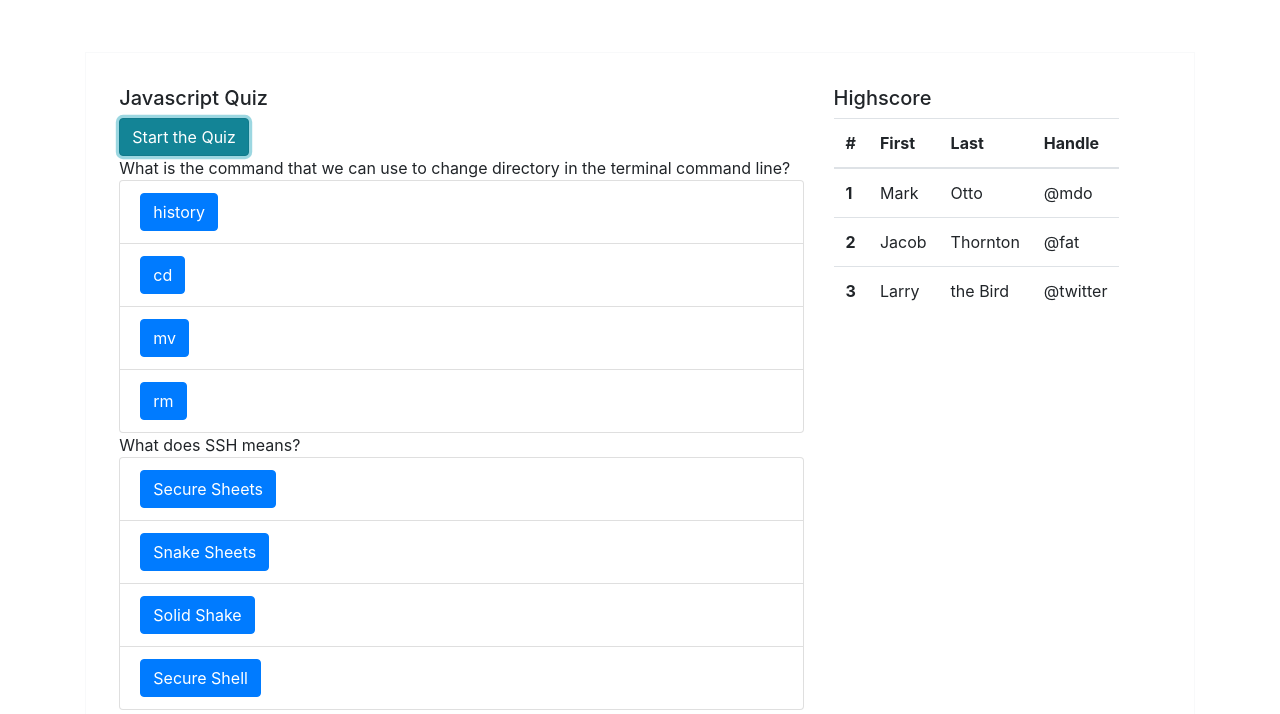
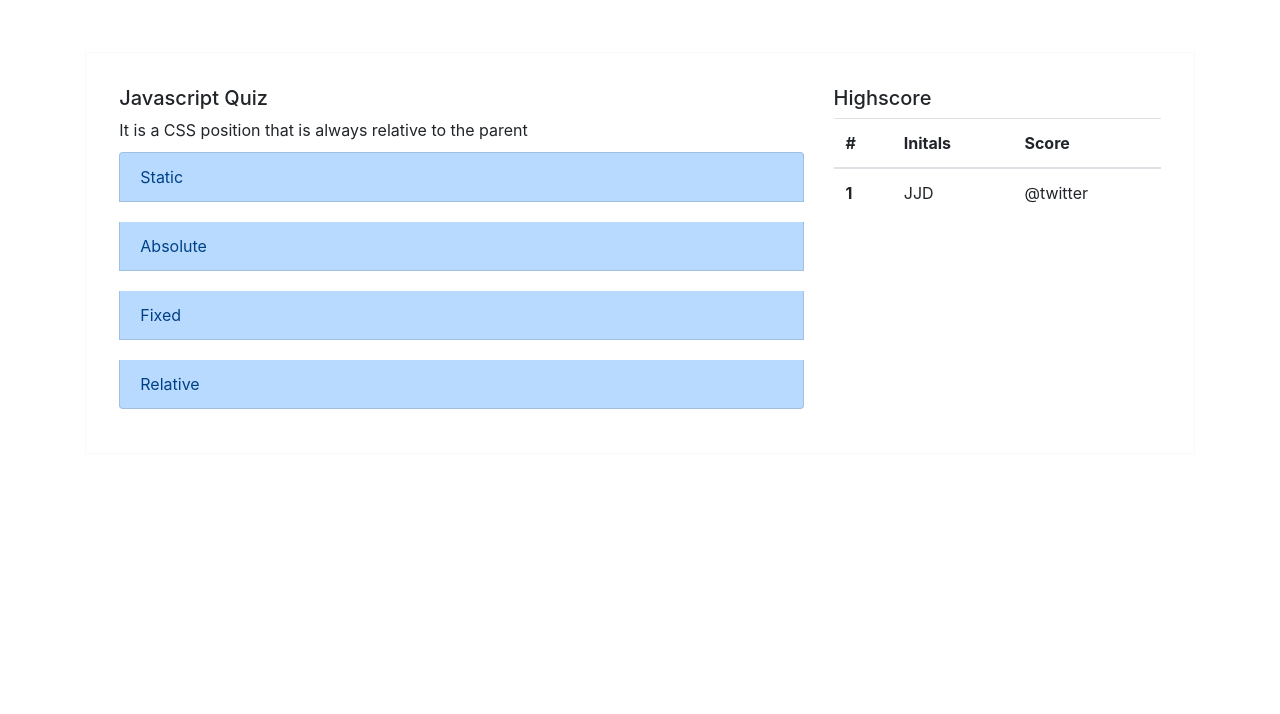
Before and after one commit to jeorgedonato/code-quiz, a plain HTML site: page index.html in a window 1280 px wide. Both pictures are taken after a click on the button "Start the Quiz". Shown: the part 81-795 px from the top of the page. Drawn offline with nearby package versions, Linux system fonts and the light colour scheme.

Commit message:
Added a function that check the user answer

```diff
--- a/assets/script.js
+++ b/assets/script.js
@@ -6,43 +6,44 @@ let randomNumPicker = () => {
 }
 //Random
 
-let quizObj = {
-  first: {
+let quizBank = [
+  {
+    id: 1,
     question: "What is the command that we can use to change directory in the terminal command line?",
     choices: ["mv", "rm", "history", "cd"],
     answer: "cd",
     type: "Multiple",
   },
-  second: {
+  {
+    id: 2,
     question: "What does SSH means?",
     choices: ["Secure Shell", "Secure Sheets", "Solid Shake", "Snake Sheets"],
     answer: "Secure Shell",
     type: "Multiple",
   },
-  third: {
+  {
+    id: 3,
     question: "It is a CSS position that is always relative to the parent",
     choices: ["Relative", "Static", "Fixed", "Absolute"],
     answer: "Relative",
     type: "Multiple",
   },
-  fourth: {
+  {
+    id: 4,
     question: "______ is a CSS property that is use to show an element on top of the another element",
     choices: ["margin", "z-index", "display", "visible"],
     answer: "z-index",
     type: "Multiple",
-  },
-  // fifth: {
-  //   question: "What is the syntax for commenting a line in Javascript?",
-  //   answer: "//",
-  //   type: "Identification"
-  // }
-};
+  }];
 
 let highScores = new Object;
 let quizArea = document.querySelector(".quiz-area");
 let currentScore = 0;
 let correctAnswers = 0;
 let wrongAnswers = 0;
+let answeredQuestions = 0;
+const startBtn = document.querySelector("#start-btn");
+const startDiv = document.querySelector(".start-btn-div");
 
 // Shuffle Array
 // Source https://www.rosettacode.org/wiki/Knuth_shuffle
@@ -67,50 +68,79 @@ let getRandomMotivation = () => {
 }
 //Random Motivation
 
-//Check the answer
-let answerChecker = id => {
-  const splittedAnswer = id.split("_");
-  let correctAnswer = quizObj[splittedAnswer[0]].answer;
-  const alertArea = document.querySelector("#alert-area");
-  // console.log(correctAnswer + " = " + splittedAnswer[1])
-  if (correctAnswer === splittedAnswer[1]) {
-    currentScore + 5;
-    correctAnswers++;
-    alertArea.innerHTML = `<div class="alert alert-success" role="alert">You're ${getRandomMotivation()}! Keep up the good work!</div>`;
-  } else {
-    wrongAnswers++;
-    alertArea.innerHTML = `<div class="alert alert-danger" role="alert">The answer is wrong! Come on now!</div>`;
+//Answer Checker
+quizArea.addEventListener("click", function (event) {
+  let target = event.target;
+
+  // console.log(`${answeredQuestions} - ${quizBank.length}`)
+  // if (answeredQuestions === quizBank.length) {
+  //   return;
+  // }
+  if (target.matches("li") === true) {
+    let arrId = target.getAttribute("data-id")
+    let choice = target.getAttribute("data-choice");
+    let index = target.getAttribute("data-index");
+    const correctArr = quizBank.find(element => element.id == arrId);
+    const correctAnswer = correctArr.answer;
+    const alertArea = document.querySelector("#alert-area");
+    if (correctAnswer === choice) {
+      currentScore += 5;
+      correctAnswers++;
+      alertArea.innerHTML = `<div class="alert alert-success" id="alert-clip" role="alert">You're ${getRandomMotivation()}! Keep up the good work!</div>`;
+      setTimeout(function () { document.getElementById("alert-clip").style.display = "none"; }, 600);
+    } else {
+      wrongAnswers++;
+      alertArea.innerHTML = `<div class="alert alert-danger" id="alert-clip" role="alert">The answer is wrong! Come on now!</div>`;
+      setTimeout(function () { document.getElementById("alert-clip").style.display = "none"; }, 600);
+    }
+    document.querySelector(`#question_${index}`).setAttribute("style", "display:none;");
+    document.querySelector(`#question_${parseInt(index) + 1}`).setAttribute("style", "display:block;");
+    // console.log(nextQuestion)
+    answeredQuestions++;
+    // console.log(`Score is ${currentScore}`)
   }
-};
-//Check the answer
+});
+//Answer Checker
+
 
 //Quiz Maker
 let quizMaker = () => {
-  // const shuffledQuiz = knuthShuffle(quizObj);
-  // console.log(shuffledQuiz)
-  let orderCounter = 1
-  for (const order in quizObj) {
+  const shuffledQuiz = knuthShuffle(quizBank);
+  for (let i = 0; i < shuffledQuiz.length; i++) {
     let questionDiv = document.createElement("div");
-    questionDiv.setAttribute("class", `"question_${orderCounter}"`)
-    questionDiv.textContent = quizObj[order].question;
+    questionDiv.setAttribute("id", `question_${i + 1}`);
+    questionDiv.setAttribute("style", "display:none;");
+    questionDiv.textContent = shuffledQuiz[i].question;
     quizArea.appendChild(questionDiv);
-    if (quizObj[order].type === "Multiple") {
+    if (shuffledQuiz[i].type === "Multiple") {
       let choiceUl = document.createElement("ul");
       choiceUl.setAttribute("class", "list-group")
-      let shuffleChoices = knuthShuffle(quizObj[order].choices);
-      for (let i = 0; i < shuffleChoices.length; i++) {
+      let shuffleChoices = knuthShuffle(shuffledQuiz[i].choices);
+      for (let j = 0; j < shuffleChoices.length; j++) {
         let choiceLi = document.createElement("li");
         choiceLi.setAttribute("class", "list-group-item");
-        choiceLi.innerHTML = `<button class="btn btn-primary" id="${order}_${quizObj[order].choices[i]}" onclick="answerChecker(this.id)">${shuffleChoices[i]}</button>`;
+        // let choiceBtn = document.createElement("button");
+        choiceLi.textContent = shuffleChoices[j];
+        choiceLi.setAttribute("class", "list-group-item list-group-item-action list-group-item-primary li-margin li-choice");
+        choiceLi.setAttribute("data-id", shuffledQuiz[i].id);
+        choiceLi.setAttribute("data-choice", shuffledQuiz[i].choices[j]);
+        choiceLi.setAttribute("data-index", i + 1);
+        // choiceLi.innerHTML = `<button class="btn btn-primary" id="${shuffledQuiz[i].id}_${shuffledQuiz[i].choices[j]}_${i + 1}" onclick="answerChecker(this.id)">${shuffleChoices[j]}</button>`;
+        // choiceLi.appendChild(choiceBtn)
         choiceUl.appendChild(choiceLi);
       }
       questionDiv.appendChild(choiceUl);
     }
-    orderCounter++;
   }
 };
 //Quiz
 
-
-
-quizMaker()
+//start button event
+startBtn.addEventListener("click", function (event) {
+  event.preventDefault();
+  quizMaker();
+  startDiv.setAttribute("style", "display:none;");
+  const questionOne = document.getElementById("question_1");
+  questionOne.setAttribute("style", "display:block;")
+});
+//start button event
--- a/assets/style.css
+++ b/assets/style.css
@@ -63,3 +63,7 @@ header{
 .hide-question{
   display:none;
 }
+
+.li-margin{
+  margin: 10px 0;
+}
--- a/index.html
+++ b/index.html
@@ -45,8 +45,7 @@
           </div>
           <div id="alert-area"></div>
         </div>
-        <aside>
-          <div class="col-4">
+        <aside class="col-4">
           <h5>
             Highscore
           </h5>
@@ -54,33 +53,18 @@
             <thead>
               <tr>
                 <th scope="col">#</th>
-                  <th scope="col">First</th>
-                  <th scope="col">Last</th>
-                  <th scope="col">Handle</th>
+                <th scope="col">Initals</th>
+                <th scope="col">Score</th>
               </tr>
             </thead>
             <tbody>
               <tr>
                 <th scope="row">1</th>
-                  <td>Mark</td>
-                  <td>Otto</td>
-                  <td>@mdo</td>
-                </tr>
-                <tr>
-                  <th scope="row">2</th>
-                  <td>Jacob</td>
-                  <td>Thornton</td>
-                  <td>@fat</td>
-                </tr>
-                <tr>
-                  <th scope="row">3</th>
-                  <td>Larry</td>
-                  <td>the Bird</td>
+                <td>JJD</td>
                 <td>@twitter</td>
               </tr>
             </tbody>
           </table>
-          </div>
         </aside>
       </div>
     </div>
```
Lines whose indentation alone changed are shown as unchanged.
